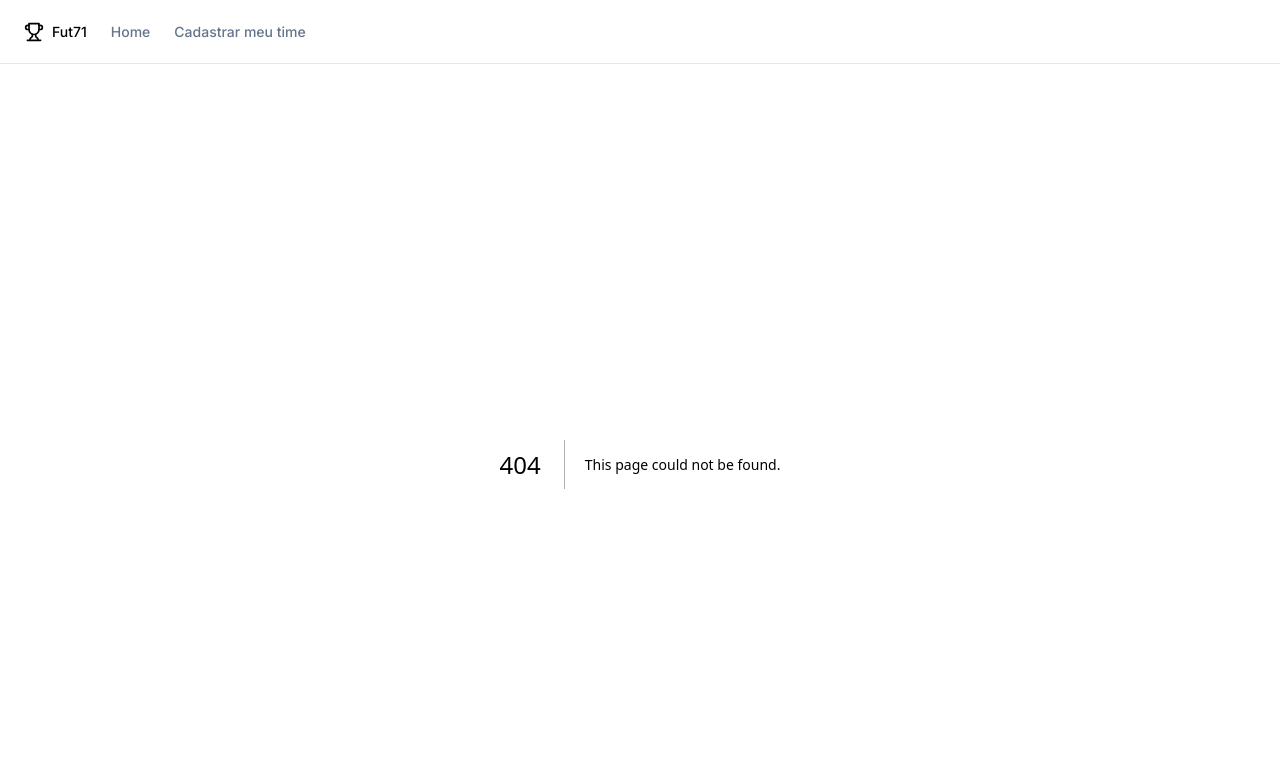
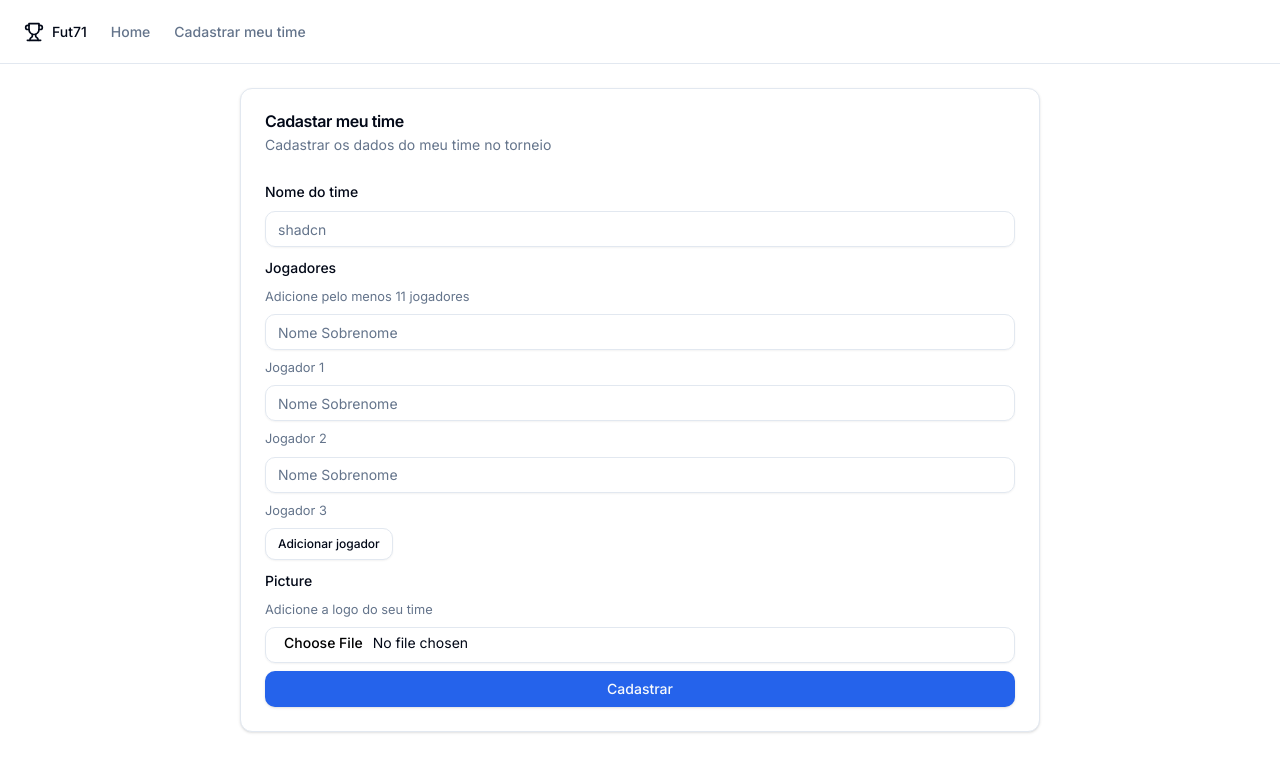
Before and after one commit to riltonbispo/fut71, a Next.js app: page /form in a window 1280 px wide. Before the commit this address had no page. Shown: the top 772 px of the page. Built offline with nearby package versions, Linux system fonts and the light colour scheme.

Commit message:
feat: form register team

```diff
--- a/package.json
+++ b/package.json
@@ -56,7 +56,7 @@
     "tailwind-merge": "^2.2.2",
     "tailwindcss-animate": "^1.0.7",
     "vaul": "^0.9.0",
-    "zod": "^3.22.4"
+    "zod": "^3.22.5"
   },
   "devDependencies": {
     "@rocketseat/eslint-config": "^2.2.2",
--- a/src/app/_components/DetailsPlayers.tsx
+++ b/src/app/_components/DetailsPlayers.tsx
@@ -22,7 +22,7 @@
   return (
     <Card>
       <CardHeader>
-        <CardTitle>Destaques</CardTitle>
+        <CardTitle>Jogadores em destaques</CardTitle>
       </CardHeader>
       <CardContent>
         <Table>
--- /dev/null
+++ b/src/app/form/_components/FormRegister.tsx
@@ -0,0 +1,143 @@
+'use client'
+
+import {
+  FormField,
+  FormItem,
+  FormLabel,
+  FormControl,
+  FormMessage,
+  FormDescription,
+  Form,
+} from '@/components/ui/form'
+import { zodResolver } from '@hookform/resolvers/zod'
+import { Input } from '@/components/ui/input'
+import { Button } from '@/components/ui/button'
+import { useFieldArray, useForm } from 'react-hook-form'
+import { z } from 'zod'
+import { cn } from '@/lib/utils'
+
+const ACCEPTED_IMAGE_TYPES = ['.jpg', '.jpeg', '.png', '.webp']
+
+const formSchema = z.object({
+  name: z.string().min(2, {
+    message: 'O nome do time tem que ter mais de 2 caracteres',
+  }),
+  players: z
+    .array(
+      z.object({
+        value: z.string().min(2, { message: 'Insira um nome valido' }),
+      }),
+    )
+    .min(11, { message: 'Insira pelo menos 11 jogadores' }),
+  logo: z
+    .any()
+    .refine(
+      (files) => {
+        return Array.from(files).every((file) => file instanceof File)
+      },
+      { message: 'Expected a file' },
+    )
+    .refine(
+      (files) =>
+        Array.from(files).every((file) =>
+          ACCEPTED_IMAGE_TYPES.includes(file.type),
+        ),
+      'Only these types are allowed .jpg, .jpeg, .png and .webp',
+    ),
+})
+
+export const FormRegisterTeam = () => {
+  const form = useForm<z.infer<typeof formSchema>>({
+    resolver: zodResolver(formSchema),
+    defaultValues: {
+      players: [{ value: '' }, { value: '' }, { value: '' }],
+    },
+  })
+
+  const { fields, append } = useFieldArray({
+    name: 'players',
+    control: form.control,
+  })
+
+  function onSubmit(values: z.infer<typeof formSchema>) {
+    console.log(values)
+  }
+
+  return (
+    <Form {...form}>
+      <form onSubmit={form.handleSubmit(onSubmit)} className="space-y-2">
+        <FormField
+          control={form.control}
+          name="name"
+          render={({ field }) => (
+            <FormItem>
+              <FormLabel>Nome do time</FormLabel>
+              <FormControl>
+                <Input placeholder="shadcn" {...field} />
+              </FormControl>
+              <FormMessage />
+            </FormItem>
+          )}
+        />
+        <div>
+          {fields.map((field, index) => (
+            <FormField
+              control={form.control}
+              key={field.id}
+              name={`players.${index}.value`}
+              render={({ field }) => (
+                <FormItem>
+                  <FormLabel className={cn(index !== 0 && 'sr-only')}>
+                    Jogadores
+                  </FormLabel>
+                  <FormDescription className={cn(index !== 0 && 'sr-only')}>
+                    Adicione pelo menos 11 jogadores
+                  </FormDescription>
+                  <FormControl>
+                    <Input {...field} placeholder="Nome Sobrenome" />
+                  </FormControl>
+                  <FormDescription>Jogador {index + 1}</FormDescription>
+                  <FormMessage />
+                </FormItem>
+              )}
+            />
+          ))}
+          <Button
+            type="button"
+            variant="outline"
+            size="sm"
+            className="mt-2"
+            onClick={() => append({ value: '' })}
+          >
+            Adicionar jogador
+          </Button>
+        </div>
+        <FormField
+          control={form.control}
+          name="logo"
+          render={({ field: { onChange, ...fieldProps } }) => (
+            <FormItem>
+              <FormLabel>Picture</FormLabel>
+              <FormDescription>Adicione a logo do seu time</FormDescription>
+              <FormControl>
+                <Input
+                  {...fieldProps}
+                  placeholder="Picture"
+                  type="file"
+                  accept="image/*, application/pdf"
+                  onChange={(event) =>
+                    onChange(event.target.files && event.target.files[0])
+                  }
+                />
+              </FormControl>
+              <FormMessage />
+            </FormItem>
+          )}
+        />
+        <Button type="submit" className="w-full">
+          Cadastrar
+        </Button>
+      </form>
+    </Form>
+  )
+}
--- /dev/null
+++ b/src/app/form/page.tsx
@@ -0,0 +1,28 @@
+import {
+  Card,
+  CardContent,
+  CardDescription,
+  CardHeader,
+  CardTitle,
+} from '@/components/ui/card'
+import { FormRegisterTeam } from './_components/FormRegister'
+
+const FormPage = () => {
+  return (
+    <div className="py-6 mx-auto max-w-[50rem]">
+      <Card>
+        <CardHeader>
+          <CardTitle>Cadastar meu time</CardTitle>
+          <CardDescription>
+            Cadastrar os dados do meu time no torneio
+          </CardDescription>
+        </CardHeader>
+        <CardContent>
+          <FormRegisterTeam />
+        </CardContent>
+      </Card>
+    </div>
+  )
+}
+
+export default FormPage
```
Also changed, not shown: 1 other file (tests, documents, lock files or other folders).
